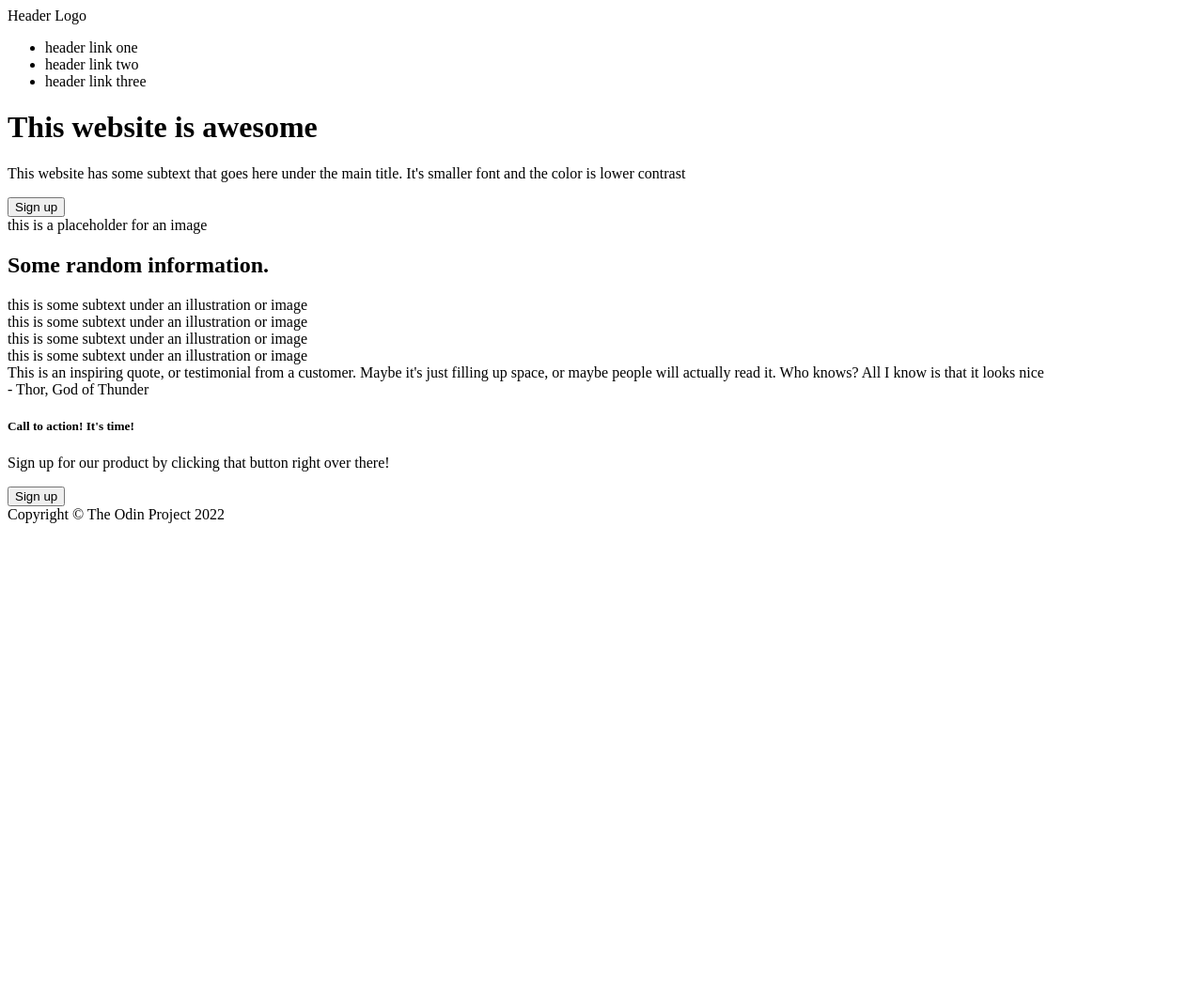
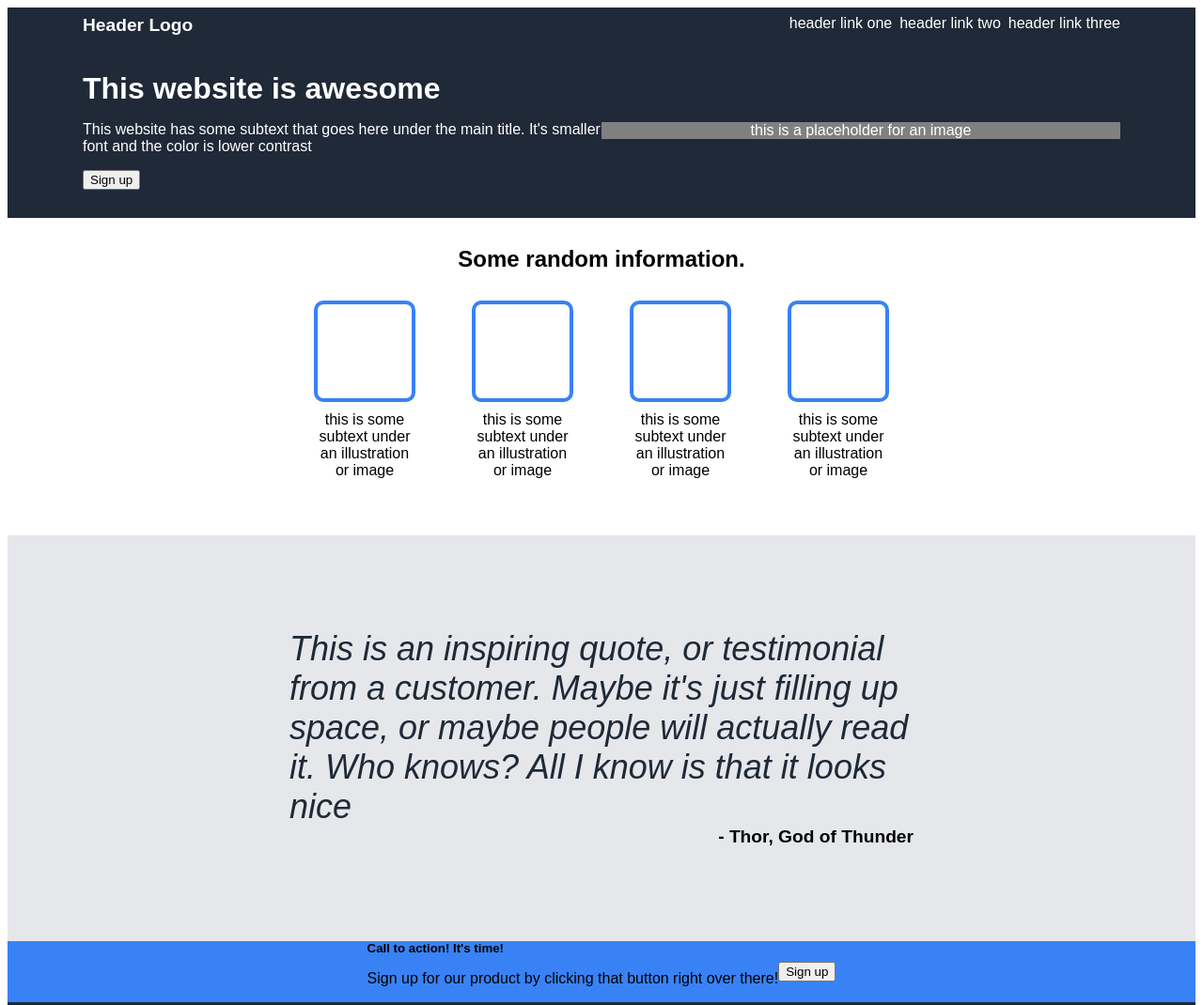
Before and after one commit to Ali-CGN/Project-Landing-Page, a plain HTML site: page index.html in a window 1280 px wide. Shown: the top 1070 px of the page at 94% size. Before the commit the page ends 800 px from the top, so only its background shows below. Drawn offline with Linux system fonts and the light colour scheme.

Commit message:
Added style to all sections though not completed

```diff
--- a/index.html
+++ b/index.html
@@ -8,52 +8,62 @@
     <title>Document</title>
 </head>
 <body>
-    <div class "header">
-        Header Logo
+    <div class="header">
+        <div class="headerlogo">Header Logo</div>
         <ul>
-            <li>header link one</li>
-            <li>header link two</li>
-            <li>header link three</li>
+            <li><a href="">header link one</a></li>
+            <li><a href="">header link two</a></li>
+            <li><a href="">header link three</a></li>
         </ul>
     </div>
     <div class="secone">
-        <div>
+        <div class="seconecontainer">
+        <div class="seconeleft">
             <h1>This website is awesome</h1>
             <p>This website has some subtext that goes here under the main title. It's smaller font and the color is lower contrast</p>
             <button>Sign up</button>
         </div>
-        <div>
+        <div class="seconeright">
             this is a placeholder for an image
+        </div>
         </div>
     </div>
     <div class="sectwo">
         <h2>Some random information.</h2>
         <div class="sectwocontainer">
+            <div class="sectwoelement">
             <div class="imgplace"></div>
             <div class="text">this is some subtext under an illustration or image</div>
+            </div>
+            <div class="sectwoelement">
             <div class="imgplace"></div>
             <div class="text">this is some subtext under an illustration or image</div>
+            </div>
+            <div class="sectwoelement">
             <div class="imgplace"></div>
             <div class="text">this is some subtext under an illustration or image</div>
+            </div>
+            <div class="sectwoelement">
             <div class="imgplace"></div>
             <div class="text">this is some subtext under an illustration or image</div>
+            </div>
         </div>
     </div>
     <div class="secthree">
-        <div>This is an inspiring quote, or testimonial from a customer. Maybe it's just filling up space, or maybe people will actually read it. Who knows? All I know is that it looks nice</div>
+        <div class="secthreecontainer">
+        <div class="quotetext">This is an inspiring quote, or testimonial from a customer. Maybe it's just filling up space, or maybe people will actually read it. Who knows? All I know is that it looks nice</div>
         <div class="quote"> - Thor, God of Thunder</div>
+        </div>
     </div>
     <div class="secfour">
-        <div class="secfourcontainer">
             <div class="secfourtext">
                 <h5>Call to action! It's time!</h5>
                 <p>Sign up for our product by clicking that button right over there!</p>
             </div>
-            <button class="secfourbutton">Sign up</button>
-        </div>
+            <div><button class="secfourbutton">Sign up</button></div>
     </div>
     <div class="footer">
-    <div>Copyright © The Odin Project 2022</div
+    <div>Copyright © The Odin Project 2022</div>
     </div>
 </body>
 </html>
--- a/styles.css
+++ b/styles.css
@@ -0,0 +1,128 @@
+body {
+    display: flex;
+    flex-direction: column;
+    font-family: Arial, Helvetica, sans-serif;
+    height: 100vh;
+}
+
+.header {
+    display: flex;
+    justify-content: space-between;
+    background-color: #1F2937;
+    color: white;
+    padding: 8px 80px;
+}
+
+.headerlogo {
+    font-weight: bold;
+    font-size: larger;
+}
+
+.seconecontainer {
+    background-color: #1F2937;
+    color: white;
+    display: flex;
+    padding: 30px 80px;
+    justify-content: center;
+    align-items: center;
+}
+
+.seconeleft {
+    flex: 1;
+}
+
+.seconeright {
+    flex: 1;
+    background-color: gray;
+    text-align: center;
+}
+
+.sectwo {
+    text-align: center;
+    padding: 30px 80px;
+}
+
+.sectwocontainer {
+    display: flex;
+    padding: 30px 80px;
+    justify-content: center;
+    gap: 60px;
+}
+
+.sectwoelement {
+    display: flex;
+    flex-direction: column;
+    align-items: center;
+    justify-content: center;
+    max-width: 200px;
+}
+
+
+.imgplace {
+    height: 100px;
+    width: 100px;
+    border: solid 4px #3882F6;
+    border-radius: 10px;
+    margin-bottom: 10px;
+}
+
+.text {
+    max-width: 108px;
+}
+
+
+.secthree {
+    background-color: #E5E7EB;
+}
+
+.secthreecontainer {
+    display: flex;
+    flex-direction: column;
+    padding: 100px 300px;
+}
+
+.quotetext {
+    font-size: 36px;
+    font-weight: 100;
+    font-style: italic;
+    color: #1F2937;
+}
+
+.quote {
+    text-align: end;
+    font-weight: bold;
+    font-size: larger;
+}
+
+.secfour {
+    background-color: #3882F6;
+    display: flex;
+    justify-content: center;
+    align-items: center;
+}
+
+.footer {
+    display: flex;
+    justify-content: center;
+    align-items: center;
+    background-color: #1F2937;
+    color: #E5E7EB;
+    padding: 30px 10px;
+}
+
+ul {
+    list-style: none;
+    margin: 0;
+    padding: 0;
+    display: flex;
+    gap: 8px;
+}
+
+a {
+    text-decoration: none;
+    color: white;
+}
+
+h1, h2, h5 {
+    margin: 0;
+}
```
Also changed, not shown: 1 other file.
